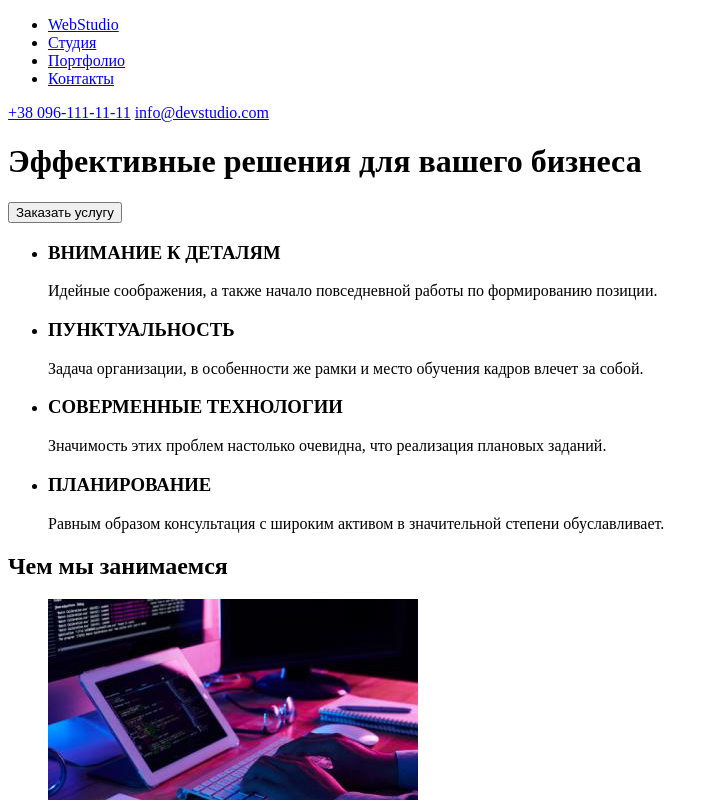
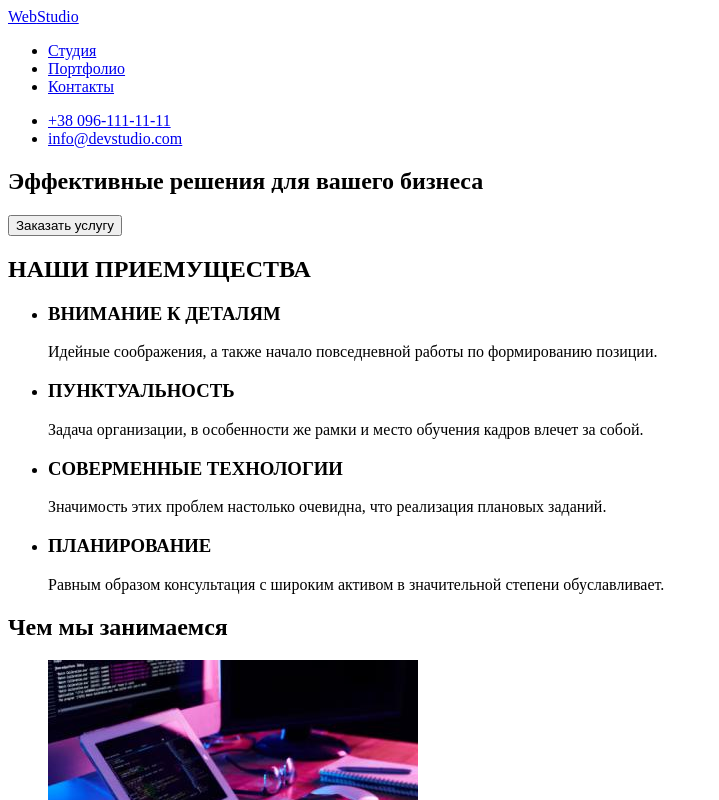
Before and after one commit to NikitaOsa7/goit-markup-hw-01, a plain HTML site: page index.html in a window 1280 px wide. Shown: the top 800 px of the page, without its empty margins (0-719 px from the left). Drawn offline with Linux system fonts and the light colour scheme.

Commit message:
Update index.html

```diff
--- a/index.html
+++ b/index.html
@@ -7,22 +7,27 @@
     <title>Document</title>
 </head>
 <body>
-    <main>
     <header>
+    <a href="#" class="header-logo"><span>Web</span>Studio</a>
     <nav>
     <ul>
-        <li><a href="#" class="header-logo"><span>Web</span>Studio</a></li>
         <li><a href="#">Студия</a></li>
         <li><a href="#">Портфолио</a></li>
         <li><a href="#">Контакты</a></li>
     </ul>
     </nav>
-        <a href="tel:+380961111111">+38 096-111-11-11</a>
-        <a href="mailto:info@devstudio.com">info@devstudio.com</a>
+    <ul>
+        <li><a href="tel:+380961111111">+38 096-111-11-11</a></li>
+        <li><a href="mailto:info@devstudio.com">info@devstudio.com</a></li>
+    </ul>
+    </header>
+<main>
+    <section>
         <h1>Эффективные решения для вашего бизнеса</h1>
         <button type="button">Заказать услугу</button>
-    </header>
-    </main>
+    </section>
+    <section>
+        <h2>НАШИ ПРИЕМУЩЕСТВА</h2>
         <ul>
             <li>
                 <h3>ВНИМАНИЕ К ДЕТАЛЯМ</h3>
@@ -42,6 +47,8 @@
                 <p>Равным образом консультация с широким активом в значительной степени обуславливает.</p>
             </li>
     </ul>
+    </section>
+    </main>
     <section>
             <h2>Чем мы занимаемся</h2>
             <ul>
@@ -113,12 +120,14 @@
     </ul>
 </section>
 <footer>
+    <a href="#" class="header-logo">Web<span>Studio</span></a>
+<address>
     <ul>
-                <li><a href="#" class="header-logo"><span>Web</span>Studio</a></li>
         <li><a href="https://goo.gl/maps/i2SUqEGefCtZMEda6" target="_blank" rel="noopener noreferrer nofollow">г. Киев, пр-т Леси Украинки, 26</a></li>
         <li><a href="mailto:info@example.com">info@example.com</a></li>
         <li><a href="tel:+380991111111">+38 099-111-11-11</a></li>
     </ul>
+</address>
 </footer>
 </body>
 </html>
```
Lines whose indentation alone changed are shown as unchanged.
